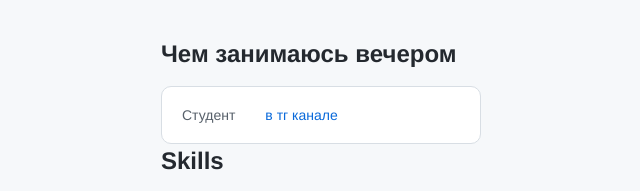
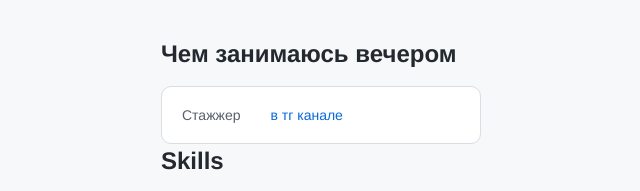
Before and after one commit to VladislavFuture/cv, a plain HTML site: page index.html in a window 1280 px wide. Shown: the part 1011-1202 px from the top of the page, 319-959 px from the left. Drawn offline with Linux system fonts and the light colour scheme.

Commit message:
добавил стажжер

```diff
--- a/index.html
+++ b/index.html
@@ -38,7 +38,7 @@
         <h2 class="links__header">Чем занимаюсь вечером</h2>
         <ul class="links__container">
           <li class="links__link">
-            <p class="links__title">Cтудент</p>
+            <p class="links__title">Cтажжер</p>
             <a class="linsk__link" href="https://t.me/qa_studio">в тг канале</a>
           </li>
 
```
